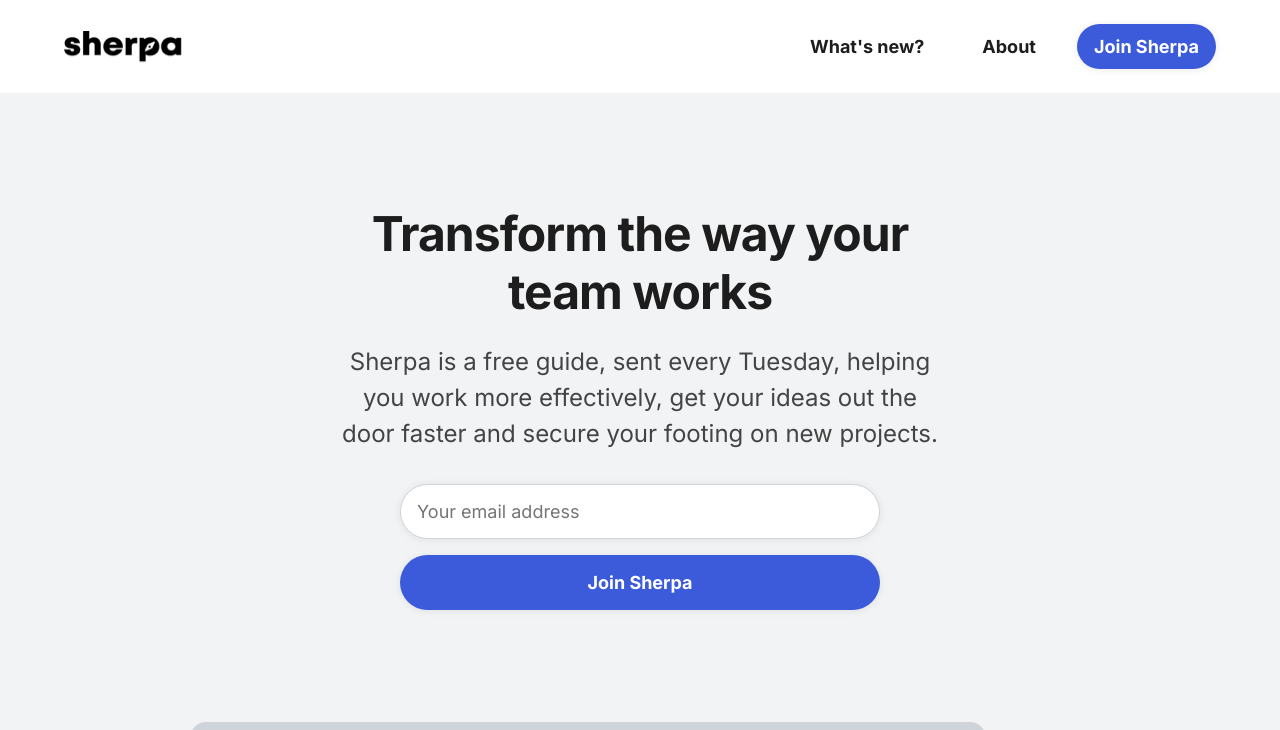
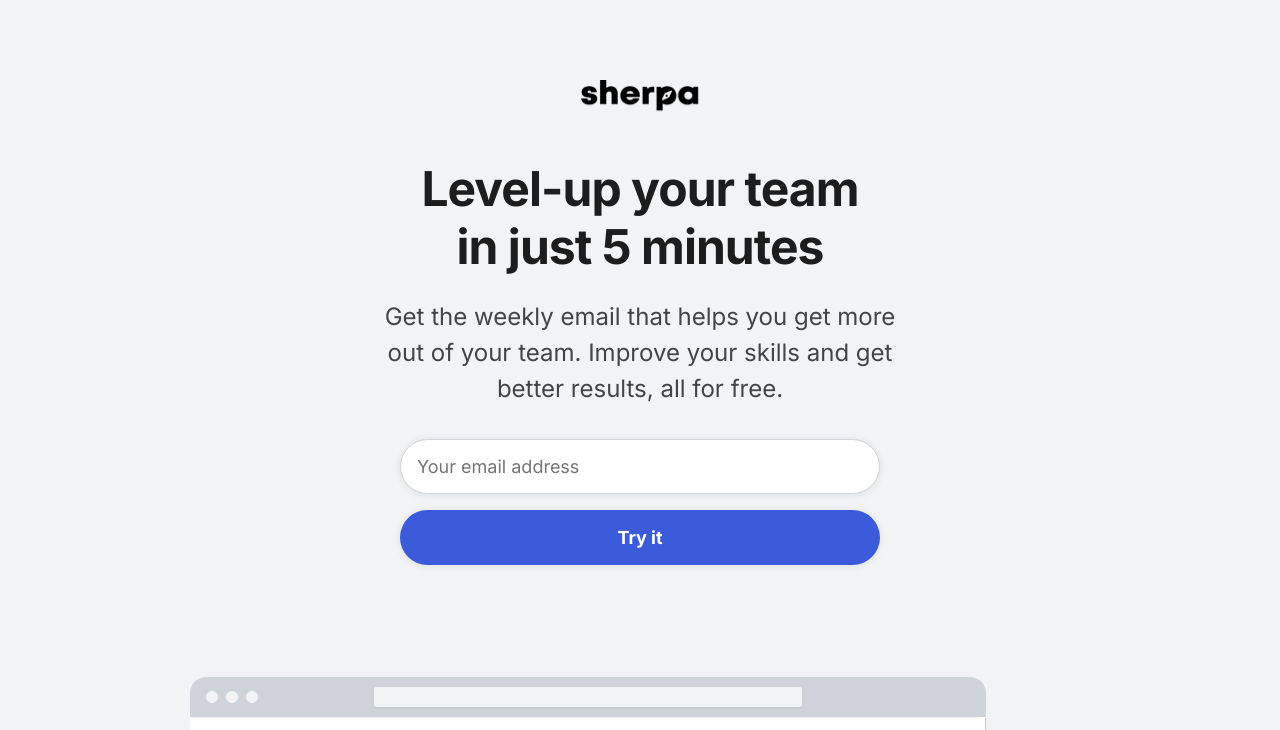
Before and after one commit to heymynameisrob/sherpa-website, an Eleventy site: page index.njk in a window 1280 px wide. Shown: the top 730 px of the page. Built offline with nearby package versions, Linux system fonts and the light colour scheme; Eleventy itself is replaced by a stand-in of ours; files that its build step writes are made by us from their sources.

Commit message:
New header

```diff
--- a/_includes/layouts/base.njk
+++ b/_includes/layouts/base.njk
@@ -66,20 +66,6 @@
     </script>
   </head>
   <body>
-    <nav>
-      <div class="l-container">
-        <div class="nav-inner">
-          <a href="/">
-            <img src="/static/img/Logo.png" alt="Sherpa" />
-          </a>
-          <ul class="nav-links">
-            <li><a href="#issues" class="button">What's new?</a></li>
-            <li><a href="#features" class="button">About</a></li>
-            <li><a href="https://nuom.us10.list-manage.com/subscribe/post?u=246bdd8043b629a123728cfe5&id=3477d6d0b2" class="button button-primary">Join Sherpa</a></li>
-          </ul>
-        </div>
-      </div>
-    </nav>
     <main{% if templateClass %} class="{{ templateClass }}"{% endif %}>
       {{ content | safe }}
     </main>
--- a/_includes/signup.njk
+++ b/_includes/signup.njk
@@ -5,7 +5,7 @@
 	  <input type="email" value="" name="EMAIL" class="email" id="mce-EMAIL" placeholder="Your email address" required>
     <!-- real people should not fill this in and expect good things - do not remove this or risk form bot signups-->
     <div style="position: absolute; left: -5000px;" aria-hidden="true"><input type="text" name="b_246bdd8043b629a123728cfe5_3477d6d0b2" tabindex="-1" value=""></div>
-    <div class="clear"><input type="submit" value="Join Sherpa" name="subscribe" id="mc-embedded-subscribe" class="button button-primary button-block button-lg"></div>
+    <div class="clear"><input type="submit" value="Try it" name="subscribe" id="mc-embedded-subscribe" class="button button-primary button-block button-lg"></div>
   </div>
 </form>
 </div>
--- a/index.njk
+++ b/index.njk
@@ -7,8 +7,9 @@
 
 <header role="banner">
   <div class="l-inner">
-    <h1>Transform the way your team works</h1>
-    <p>Sherpa is a free guide, sent every Tuesday, helping you work more effectively, get your ideas out the door faster and secure your footing on new projects.</p>
+    <img src="/static/img/Logo.png" alt="Sherpa" />
+    <h1>Level-up your team in just 5 minutes</h1>
+    <p>Get the weekly email that helps you get more out of your team. Improve your skills and get better results, all for free.</p>
     {% include "_includes/signup.njk" %}
   </div>
 </header>
--- a/src/css/foundations/layout.css
+++ b/src/css/foundations/layout.css
@@ -37,19 +37,23 @@
 @media(min-width:48rem) {
   header[role="banner"] {
     text-align:center;
-    padding:var(--p-7) 0 var(--p-6) 0 ;
+    padding:var(--p-6) 0 var(--p-6) 0 ;
   }
 }
 header[role="banner"] h1 {
-  max-width:20ch;
+  max-width:15ch;
   margin-left:auto;
   margin-right:auto;
 }
 
 header[role="banner"] p {
-  max-width:40ch;
+  max-width:35ch;
   margin-left:auto;
   margin-right:auto;
+}
+header[role="banner"] img {
+  margin:0 auto;
+  margin-bottom:var(--p-5);
 }
 
 
--- a/static/style.css
+++ b/static/style.css
@@ -214,18 +214,22 @@
 @media(min-width:48rem) {
   header[role="banner"] {
     text-align:center;
-    padding:var(--p-7) 0 var(--p-6) 0 ;
+    padding:var(--p-6) 0 var(--p-6) 0 ;
   }
 }
 header[role="banner"] h1 {
-  max-width:20ch;
+  max-width:15ch;
   margin-left:auto;
   margin-right:auto;
 }
 header[role="banner"] p {
-  max-width:40ch;
+  max-width:35ch;
   margin-left:auto;
   margin-right:auto;
+}
+header[role="banner"] img {
+  margin:0 auto;
+  margin-bottom:var(--p-5);
 }
 section {
   padding-bottom:var(--p-6);
```
Also changed, not shown: static/img/og-image.jpg.
